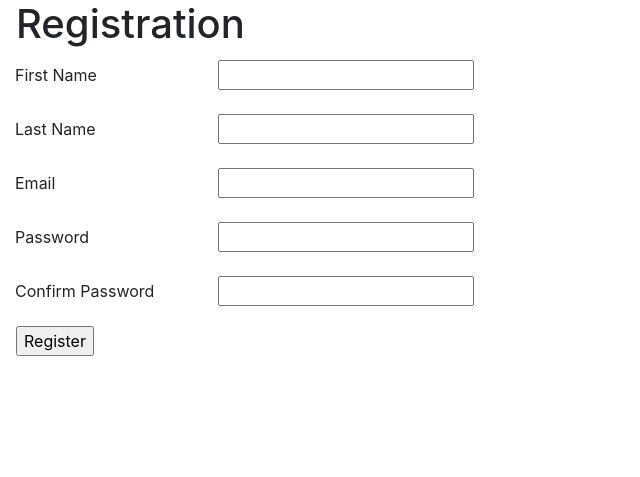
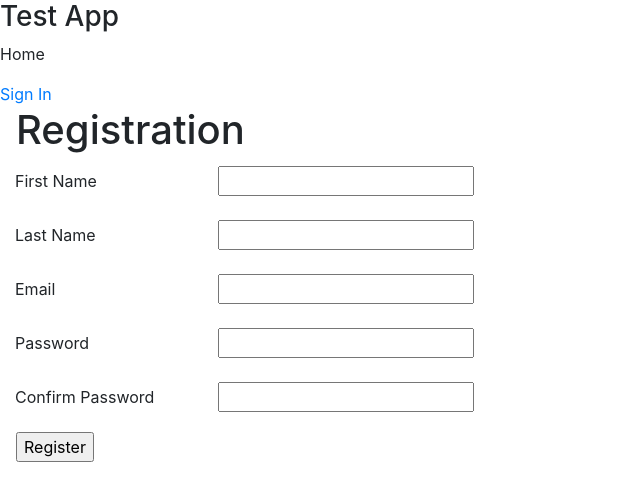
Before and after one commit to JennyWauer/user_dashboard, a Django app: template dashboard/templates/register.html in a window 1280 px wide. Shown: the top 477 px of the page, without its empty margins (0-640 px from the left). Run offline with Django 3.2, Linux system fonts and the light colour scheme; the template is opened without the code that fills it, so the values that code supplies are empty; some libraries are stand-ins or nearby versions.

Commit message:
add header

```diff
--- a/dashboard/templates/register.html
+++ b/dashboard/templates/register.html
@@ -10,6 +10,11 @@
 </head>
 
 <body>
+    <header>
+        <h3>Test App</h3>
+        <p>Home</p>
+        <a href="/signin">Sign In</a>
+    </header>
     <div class="w-100">
         <h1 class="ml-3">Registration</h1>
         <form action="/register_user" method="POST">
```
